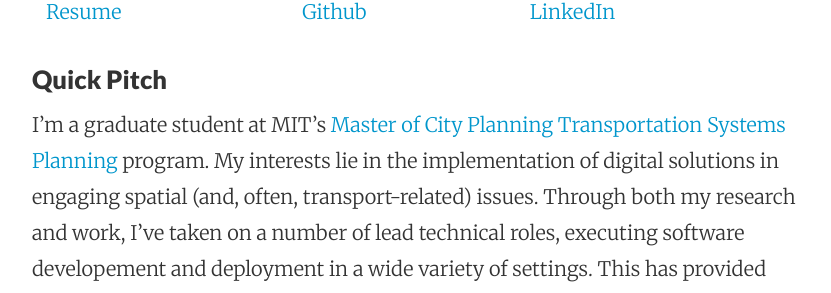
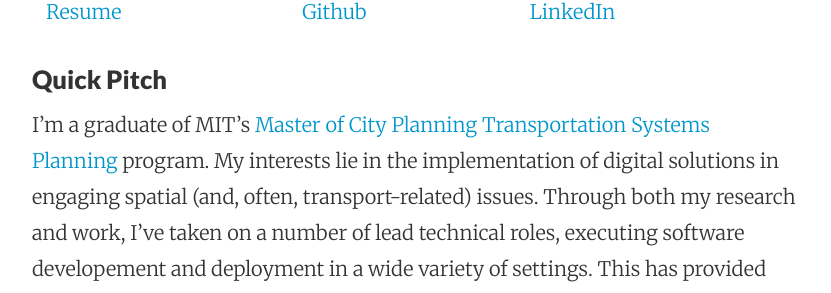
Before and after one commit to kuanb/kuanb.github.io, a Jekyll site: the page built from about.md, in a window 1280 px wide. Shown: the part 274-567 px from the top of the page, without its empty margins (224-1055 px from the left). Built offline with Jekyll 4.4.1, drawn with Linux system fonts in a browser that asks for light colours; Markdown is read by kramdown in place of the engine named in the settings.

Commit message:
Update about.md

```diff
--- a/about.md
+++ b/about.md
@@ -8,7 +8,7 @@
 
 #### Quick Pitch
 
-I'm a graduate student at MIT's [Master of City Planning](http://dusp.mit.edu/) [Transportation Systems Planning](http://dusp.mit.edu/transportation/program/overview) program. My interests lie in the implementation of digital solutions in engaging spatial (and, often, transport-related) issues. Through both my research and work, I've taken on a number of lead technical roles, executing software developement and deployment in a wide variety of settings. This has provided me with extensive international experience, from Mexico City to Dhaka, Bangladesh. That said, my interest in engineering solutions to nuanced urban challenges was initially spurred by my time in St. Louis, Missouri. Consequently, I have a particular interest in domestic research as well.
+I'm a graduate of MIT's [Master of City Planning](http://dusp.mit.edu/) [Transportation Systems Planning](http://dusp.mit.edu/transportation/program/overview) program. My interests lie in the implementation of digital solutions in engaging spatial (and, often, transport-related) issues. Through both my research and work, I've taken on a number of lead technical roles, executing software developement and deployment in a wide variety of settings. This has provided me with extensive international experience, from Mexico City to Dhaka, Bangladesh. That said, my interest in engineering solutions to nuanced urban challenges was initially spurred by my time in St. Louis, Missouri. Consequently, I have a particular interest in domestic research as well.
 
 #### Current Work
 
```
